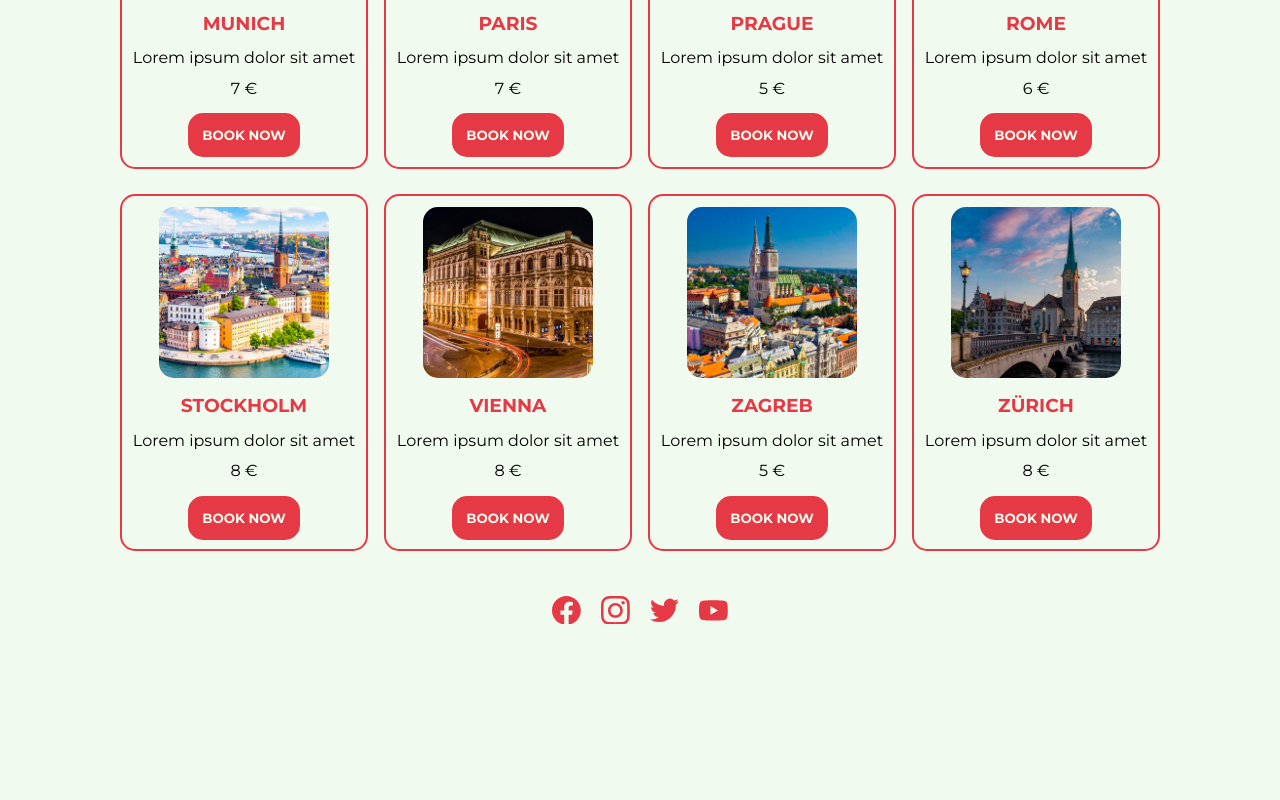
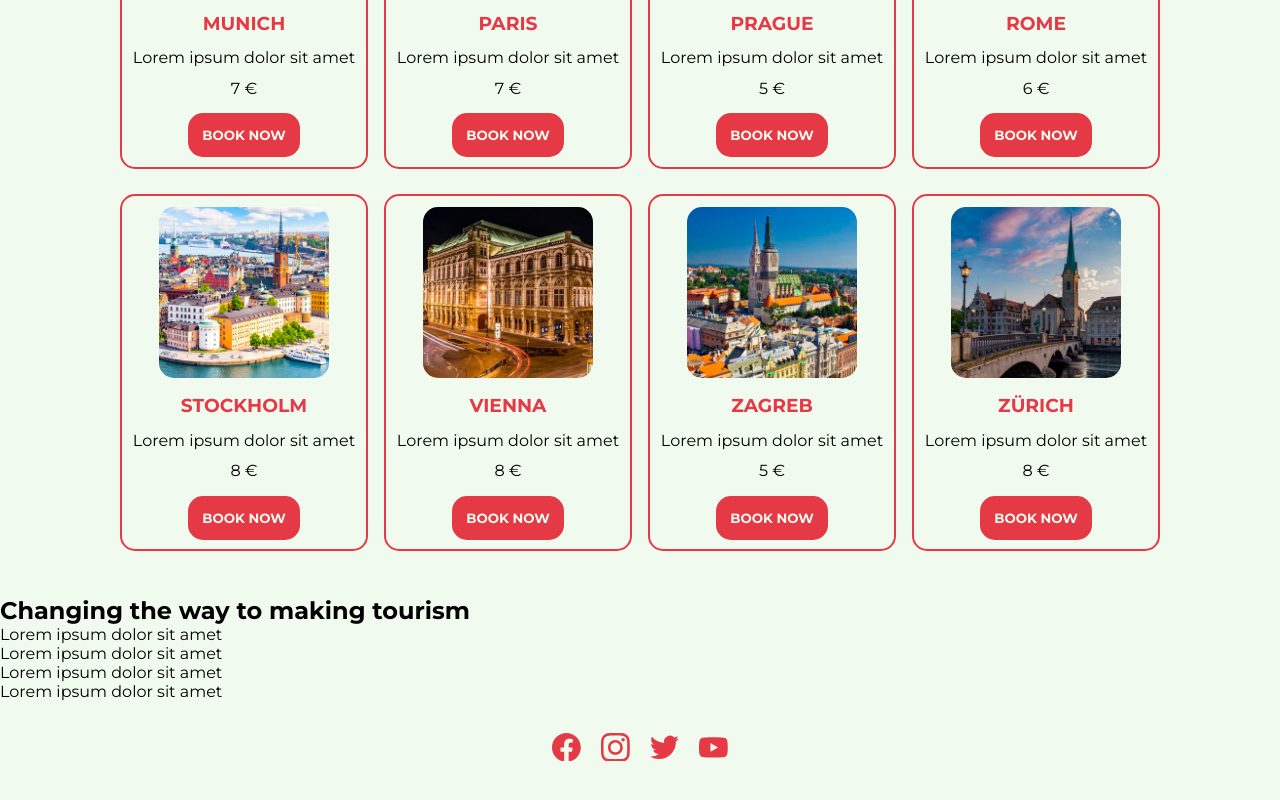
Before and after one commit to franciccone/ecommerce-react, a React (Create React App) app: page /about in a window 1280 px wide. Before the commit this address led to /. Shown: the part 2030-2830 px from the top of the page. Before the commit the page ends 2693 px from the top, so only its background shows below. Built offline with nearby package versions, Linux system fonts and the light colour scheme.

Commit message:
Changed About Us to About

```diff
--- a/src/App.js
+++ b/src/App.js
@@ -3,6 +3,7 @@ import Footer from './components/Footer/Footer';
 import Slider from './components/Slider/Slider';
 import ItemListContainer from "./components/ItemListContainer/ItemListContainer";
 import ItemDetailContainer from './components/ItemDetailContainer/ItemDetailContainer';
+import About from './components/About/About';
 import './styles/styles.css'
 import { BrowserRouter, Switch, Route, Redirect } from "react-router-dom";
 
@@ -20,8 +21,8 @@ function App() {
 
           </Route>
 
-          <Route exact path="/aboutUs">
-
+          <Route exact path="/about">
+            <About/>
           </Route>
 
           <Route exact path="/detail/:itemId">
--- /dev/null
+++ b/src/components/About/About.css
@@ -0,0 +1,5 @@
+@import url('https://fonts.googleapis.com/css2?family=Montserrat:wght@400;500;700&display=swap');
+
+.about-container {
+    font-family: 'Montserrat', sans-serif;
+}
--- a/src/components/AboutUs/AboutUs.js
+++ b/src/components/About/About.js
@@ -1,20 +1,19 @@
 import React from 'react';
-import { Link } from 'react-router-dom';
-import './AboutUs.css';
+import './About.css';
 
-export const AboutUs = ( ) => {
+export const About = ( ) => {
 
     return (
-        <section>
-            <h2>Changing the way to making tourism</h2>
-            <article>
+        <section className="about-container">
+            <h2 className="about-title">Changing the way to making tourism</h2>
+            <article className="about-text">
                 <p>Lorem ipsum dolor sit amet</p>
                 <p>Lorem ipsum dolor sit amet</p>
                 <p>Lorem ipsum dolor sit amet</p>
                 <p>Lorem ipsum dolor sit amet</p>
             </article>
-
-            <Link to={`/regions/${region}`} className="card-btn">Back</Link>
         </section>
     )
 }
+
+export default About;
--- a/src/components/NavBar/NavBar.js
+++ b/src/components/NavBar/NavBar.js
@@ -12,7 +12,7 @@ const NavBar = () => {
                 <nav className="menu">
                     <Link to={"/"} className="menu-link">Home</Link>
                     <Link to={"/regions"} className="menu-link">Regions</Link>
-                    <Link to={"/about-us"} className="menu-link">About Us</Link>
+                    <Link to={"/about"} className="menu-link">About Us</Link>
                 </nav>
 
                 <CartWidget />
```
Also changed, not shown: src/components/AboutUs/AboutUs.css (deleted).
